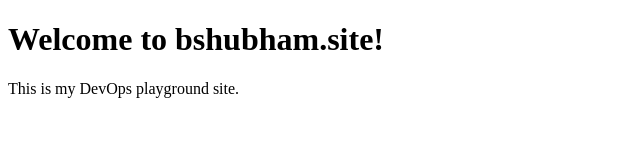
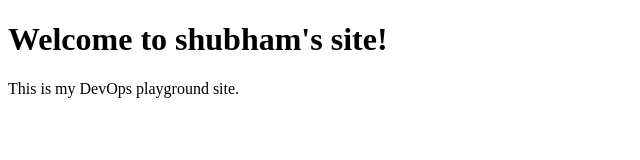
Before and after one commit to Bshubhs/bshubham.site, a plain HTML site: page index.html in a window 1280 px wide. Shown: the full height of the page, 0-640 px from the left. Drawn offline with Linux system fonts and the light colour scheme.

Commit message:
changed wording

```diff
--- a/index.html
+++ b/index.html
@@ -4,7 +4,7 @@
     <title>bshubham.site</title>
 </head>
 <body>
-    <h1>Welcome to bshubham.site!</h1>
+    <h1>Welcome to shubham's site!</h1>
     <p>This is my DevOps playground site.</p>
 </body>
 </html>
```
